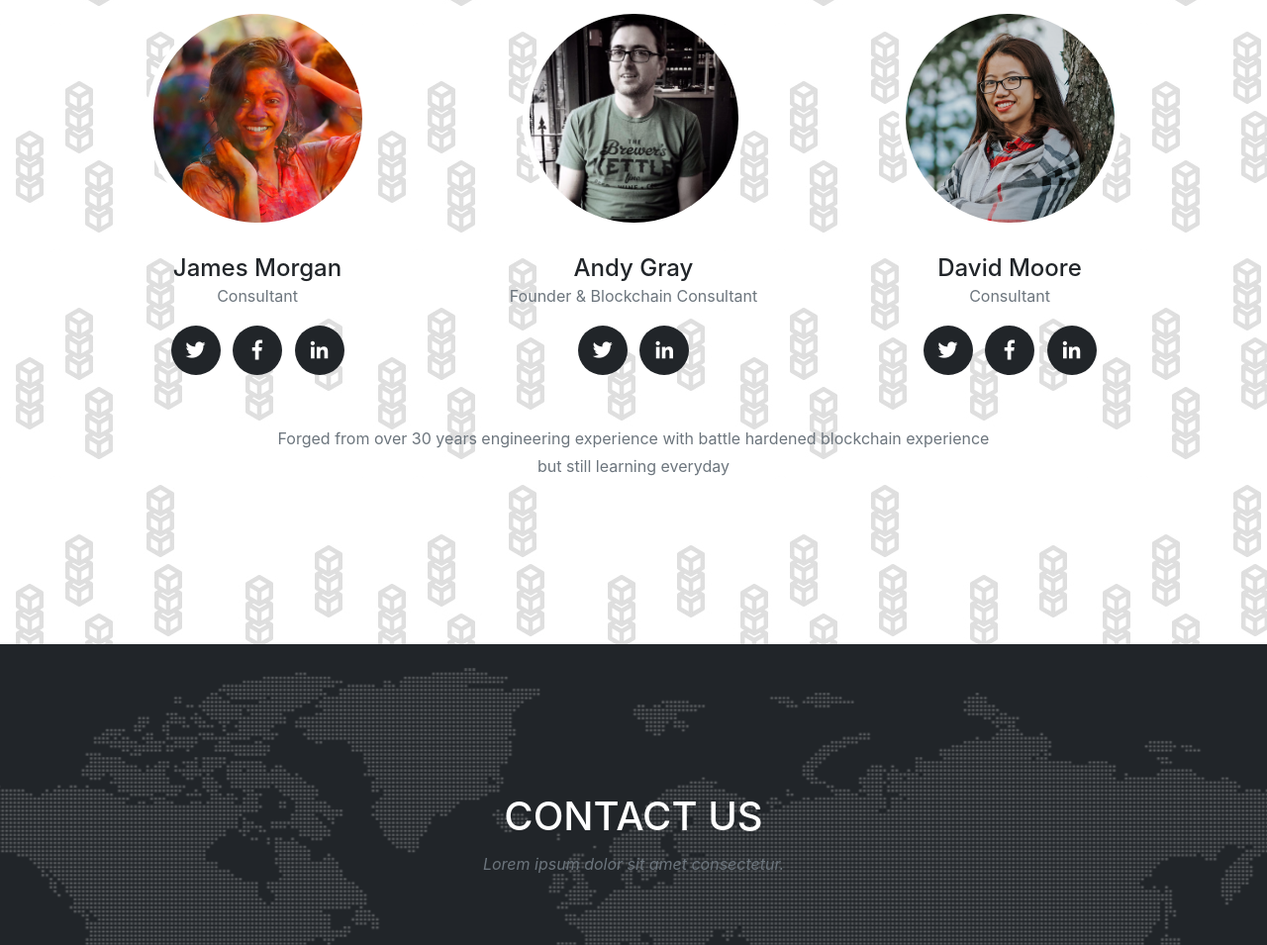
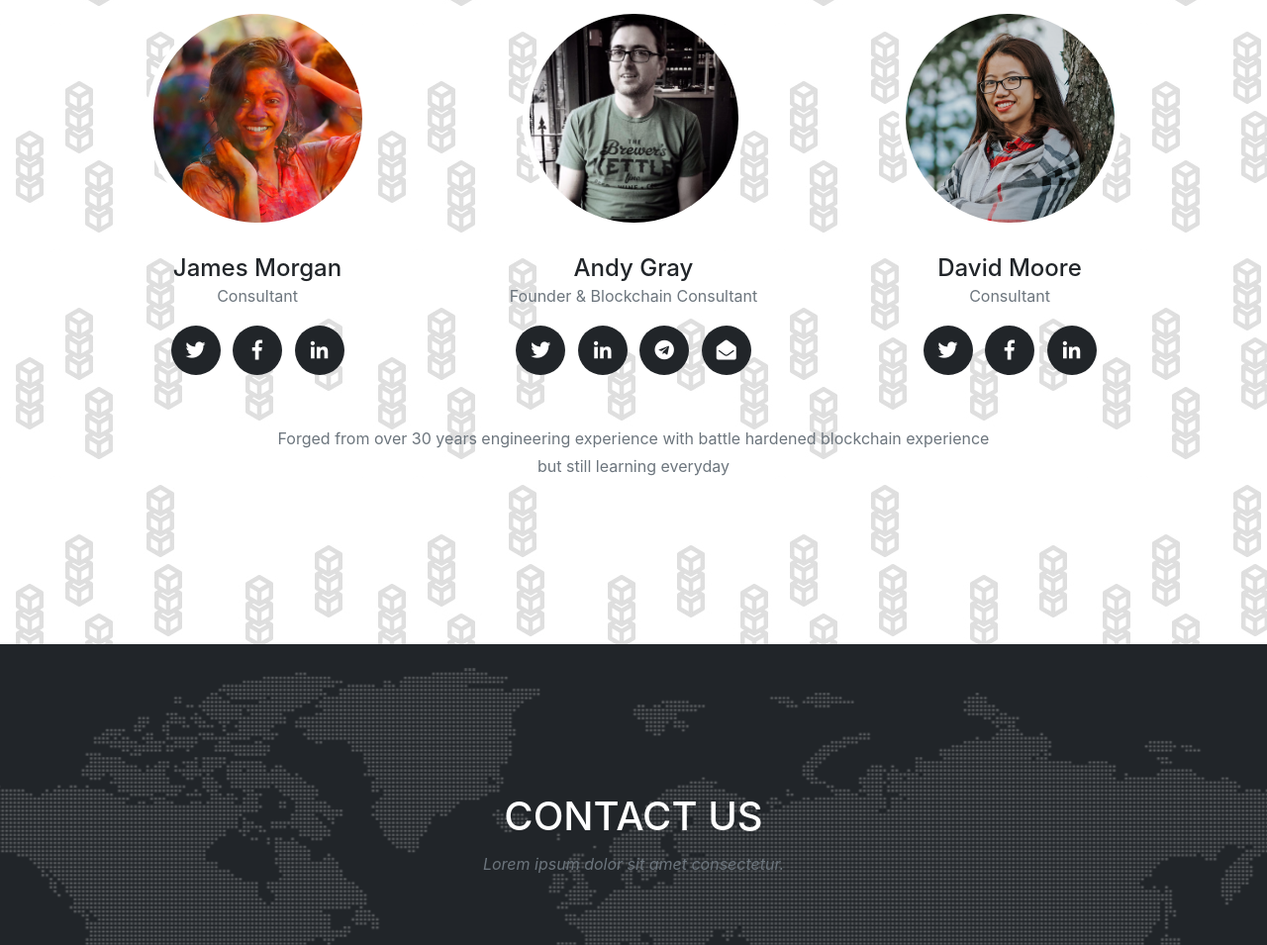
Before and after one commit to blockrockettech/blockrocket-redesign, a website with bundled scripts: page index.html in a window 1280 px wide. Shown: the part 4829-5784 px from the top of the page at 99% size. Built offline with nearby package versions, Linux system fonts and the light colour scheme; files whose address does not match are found by name; a web font is replaced by a local one.

Commit message:
more social

```diff
--- a/index.html
+++ b/index.html
@@ -472,6 +472,16 @@
                                 <i class="fab fa-linkedin-in"></i>
                             </a>
                         </li>
+                        <li class="list-inline-item">
+                            <a href="https://t.me/awaygray" target="_blank">
+                                <i class="fab fa-telegram"></i>
+                            </a>
+                        </li>
+                        <li class="list-inline-item">
+                            <a href="mailto:andy.gray@blockrocket.tech" target="_blank">
+                                <i class="fa fa-envelope-open"></i>
+                            </a>
+                        </li>
                     </ul>
                 </div>
             </div>
@@ -596,7 +606,7 @@
     <div class="container">
         <div class="row">
             <div class="col-md-4">
-                <span class="copyright">Copyright &copy; BlockRocket 2018</span>
+                <span class="copyright">&copy; BlockRocket.tech</span>
             </div>
             <div class="col-md-4">
                 <ul class="list-inline social-buttons">
```
